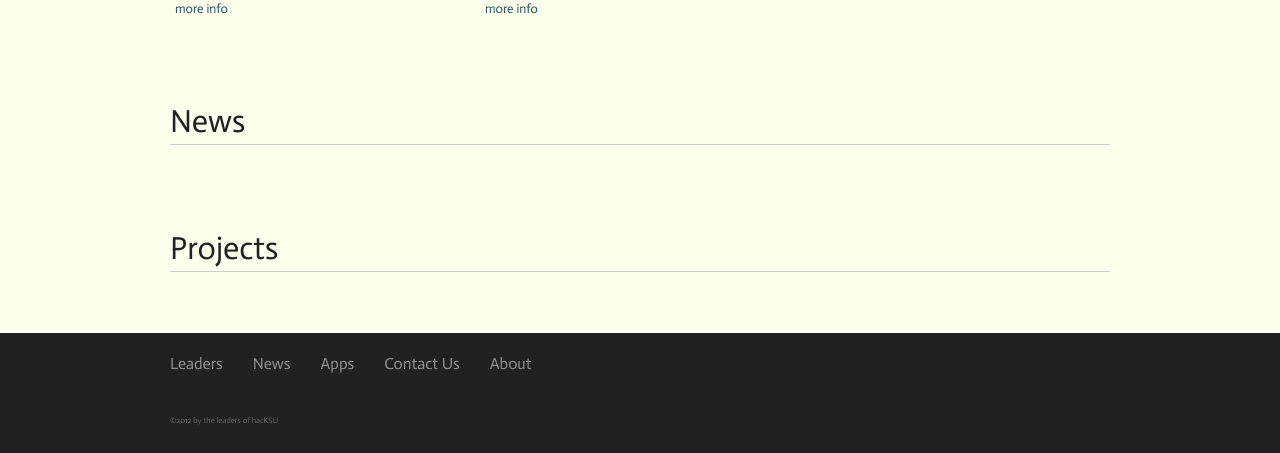
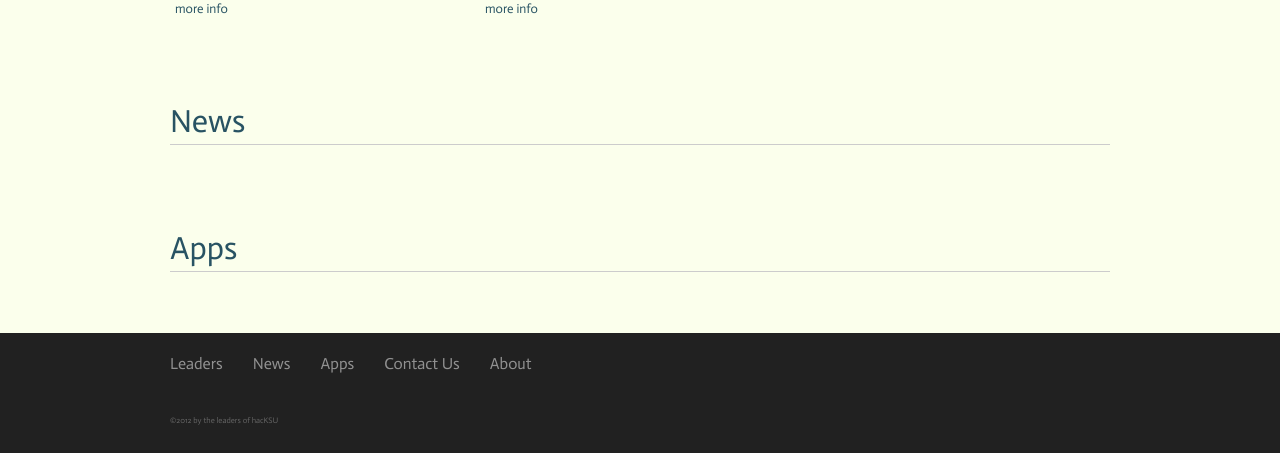
Before and after one commit to hacksu/Website, a Django app: page / in a window 1280 px wide. Shown: the part 803-1256 px from the top of the page. Run offline with Django 3.2, Linux system fonts and the light colour scheme; data that the repository does not hold is empty; some libraries are stand-ins or nearby versions.

Commit message:
Added links for news and apps in index.html for #15 and fixed our url regex's

```diff
--- a/hacksu/templates/index.html
+++ b/hacksu/templates/index.html
@@ -45,7 +45,7 @@
 
 <div id="content-1col">
         <div class="container">
-                <h2>News</h2>
+                <a href="/news/" class="normal"><h2>News</h2></a>
                 <hr>
                 {% for news in news_list %}
                 <div>
@@ -60,7 +60,7 @@
 
 <div id="content-1col">
         <div class="container">
-               <h2>Projects</h2>
+                <a href="/apps/" class="normal"><h2><h2>Apps</h2></a>
                 <hr>
                 {% for app in apps %}
                 <div>
--- a/hacksu/urls.py
+++ b/hacksu/urls.py
@@ -1,19 +1,17 @@
 from django.conf.urls import patterns, include, url
-
 from django.contrib import admin
 admin.autodiscover()
 
 urlpatterns = patterns('backend.views',
     url(r'^$', 'index'),
-    url(r'^leaders$', 'leaders'),
-    url(r'^apps$', 'apps'),
+    url(r'^leaders/$', 'leaders'),
+    url(r'^apps/$', 'apps'),
     url(r'^apps/(?P<app_id>\d+)/$', 'apps'),
-    url(r'^contact$', 'contact'),
-    url(r'^learn$', 'learn'),
-    url(r'^news$', 'news'),
+    url(r'^contact/$', 'contact'),
+    url(r'^learn/$', 'learn'),
+    url(r'^news/$', 'news'),
     url(r'^news/(?P<news_id>\d+)/$', 'news'),
-    url(r'^hackathon$', 'hackathon'),
-    url(r'^pull$', 'pull'),
+    url(r'^hackathon/$', 'hackathon'),
     url(r'^leaders/(\d{1,2})/$', 'leader'),
 )
 
```
Also changed, not shown: 1 other file.
